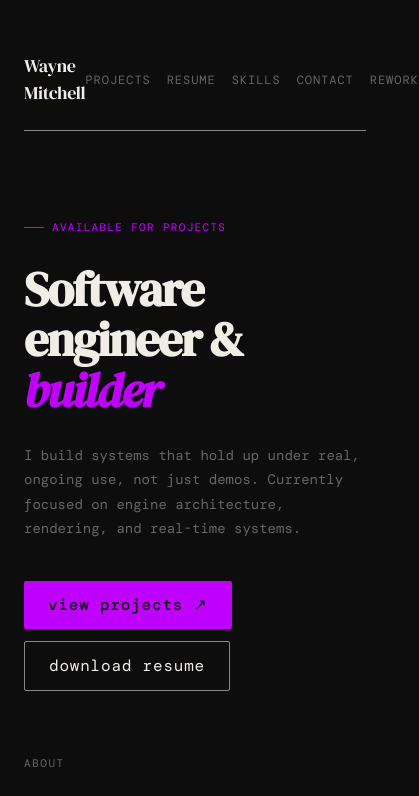
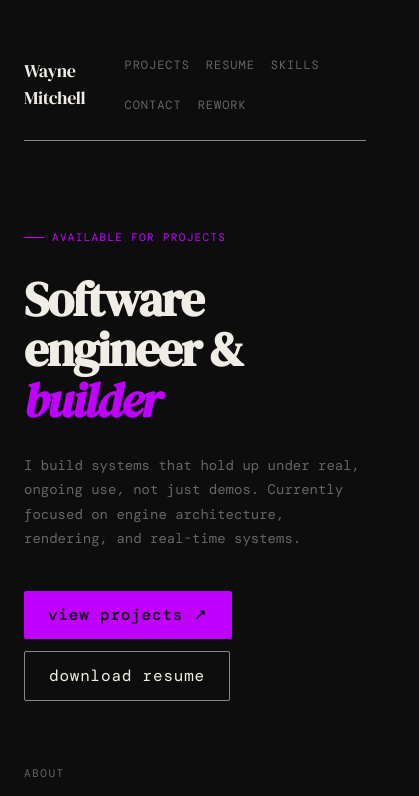
Before and after one commit to cjmit18/portfolio, a plain HTML site: page home.html in a window 390 px wide. Shown: the top 796 px of the page, 419 px wide, since content can reach past the window. Drawn offline with nearby package versions, Linux system fonts and the light colour scheme; a web font is replaced by a local one.

Commit message:
fix: enhance email address styling and improve navigation layout

```diff
--- a/styles.css
+++ b/styles.css
@@ -425,6 +425,9 @@ nav {
 }
 
 .email-address {
+  display: block;
+  width: 100%;
+  text-align: center;
   overflow-wrap: anywhere;
   word-break: break-word;
 }
@@ -545,8 +548,18 @@ footer {
     border-top: 0.5px solid var(--clr-border);
   }
 
+  nav {
+    gap: 16px;
+  }
+
+  .nav-name {
+    margin-right: auto;
+  }
+
   .nav-links {
     gap: 16px;
+    margin-left: auto;
+    flex-wrap: wrap;
   }
 
   .contact-grid {
```
